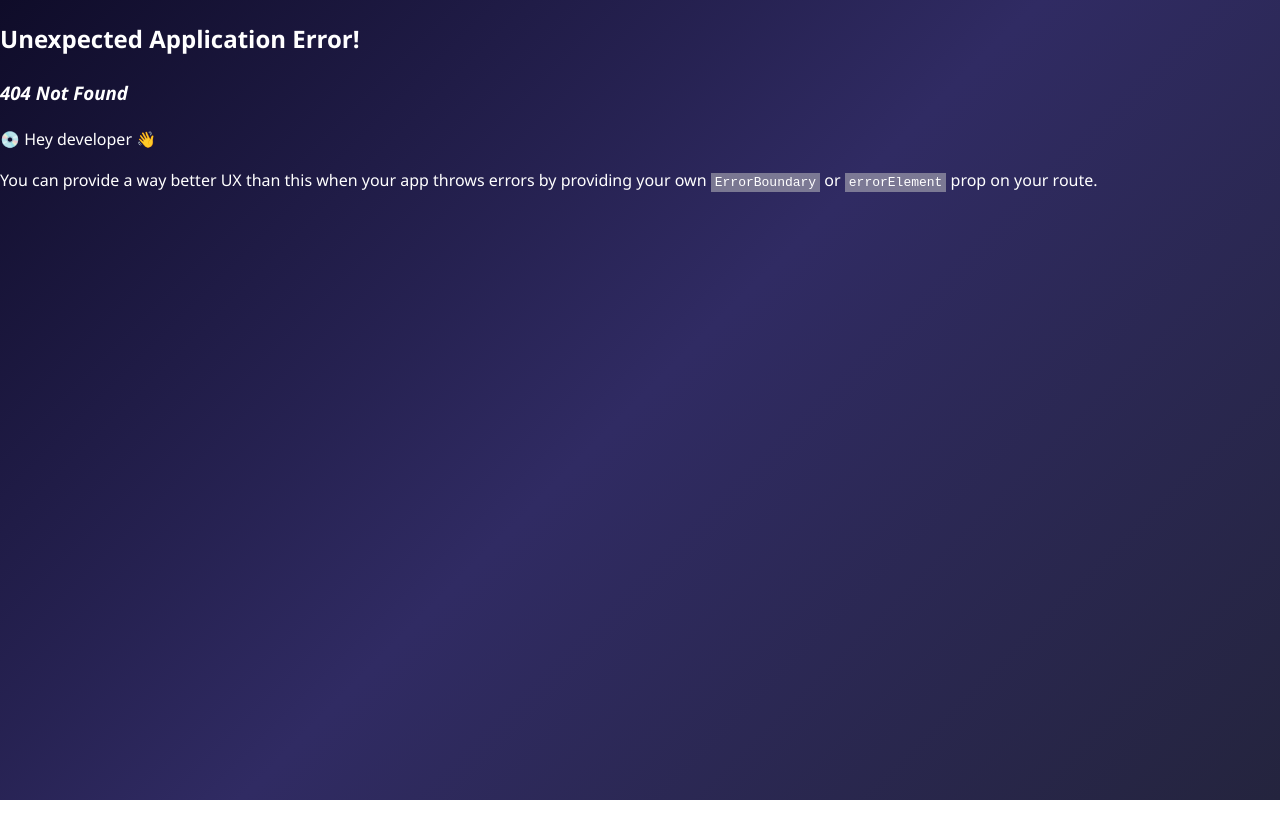
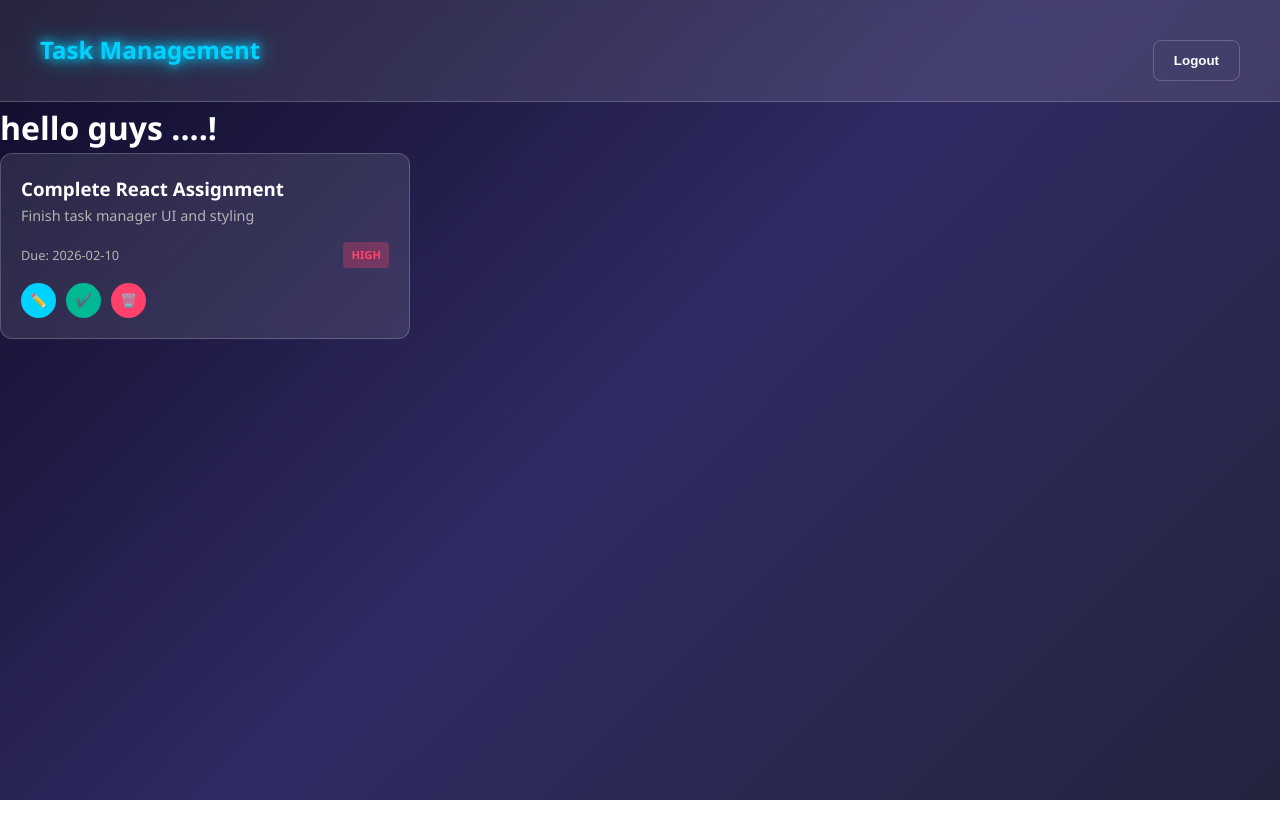
Before and after one commit to jignesh3500/student-task, a React (Vite) app: page /dashboard in a window 1280 px wide. Before the commit this address had no page. Built offline with nearby package versions, Linux system fonts and the light colour scheme; sample sign-in values are in the browser's storage.

Commit message:
[g][added two files]

```diff
--- a/src/App.jsx
+++ b/src/App.jsx
@@ -4,18 +4,41 @@ import viteLogo from '/vite.svg'
 import Header from './components/Header'
 import Register from './pages/register'
 import Login from './pages/Login'
-import { createBrowserRouter, RouterProvider } from 'react-router-dom'
+import { createBrowserRouter, RouterProvider } from 'react-router-dom';
+import { Navigate} from 'react-router-dom'
+import Dashboard from "./pages/Dashboard";
+import AuthGuard from "./auth/AuthGuard";
 
-
+const DefaultRouter =()=>{
+  const loginData =JSON.parse(localStorage.getItem('loginData'));
+  if(loginData){
+    return <Navigate to="/dashboard" replace/>
+  }
+      return <Navigate to="/login" replace/>
+}
 function App() {
   const router =createBrowserRouter([
     {
+      path:"/",
+      element: <DefaultRouter/>
+    },
+    {
       path: "/login",
-      element:<Login />
+      element:<AuthGuard required ={false}>
+      <Login />
+      </AuthGuard>
     },
     {
        path: "/register",
-      element:<Register />
+      element:<AuthGuard required ={false}>
+        <Register/>
+        </AuthGuard>
+    },
+    {
+       path: "/dashboard",
+      element:<AuthGuard required ={true}>
+        <Dashboard />
+        </AuthGuard>
     }
   ])
 
--- /dev/null
+++ b/src/auth/AuthGuard.jsx
@@ -0,0 +1,22 @@
+import { Navigate } from "react-router-dom";
+
+const AuthGuard = ({
+    children,
+    required = true,
+    redirectTo = "/Login"
+}) => {
+  const loginData = JSON.parse(localStorage.getItem("loginData"));
+  const isAuthenticated = !!loginData;
+
+  if (required && !isAuthenticated) {
+    return <Navigate to={redirectTo} replace />;
+  }
+
+  if (!required && isAuthenticated) {
+    return <Navigate to="/dashboard" replace />;
+  }
+
+  return children;
+};
+
+export default AuthGuard;
--- /dev/null
+++ b/src/components/Navbar.jsx
@@ -0,0 +1,19 @@
+function Navbar({ title, onLogout }) {
+  return (
+    <nav className="navbar">
+      <div className="navbar-brand">
+        <h1>{title} </h1>
+      </div>
+
+      <div className="navbar-actions">
+        {/* <button className="btn-primary">Add Task</button> */}
+
+        <button className="btn-secondary" onClick={onLogout}>
+          Logout
+        </button>
+      </div>
+    </nav>
+  );
+}
+
+export default Navbar;
--- /dev/null
+++ b/src/components/TaskList.jsx
@@ -0,0 +1,47 @@
+import React from "react";
+
+const TaskList = () => {
+  return (
+    <>
+      <div className="task-grid">
+        <div className="task-card" style={{ position: "relative" }}>
+          <h3>Complete React Assignment</h3>
+          <p>Finish task manager UI and styling</p>
+
+          <div className="task-meta">
+            <span>Due: 2026-02-10</span>
+            <span className="priority-badge priority-high">High</span>
+          </div>
+
+          <div className="task-actions">
+            <button
+              className="btn-icon"
+              style={{ background: "#00d2ff" }}
+              title="Edit Task"
+            >
+              ✏️
+            </button>
+
+            <button
+              className="btn-icon"
+              style={{ background: "#00b894" }}
+              title="Mark Complete"
+            >
+              ✔️
+            </button>
+
+            <button
+              className="btn-icon"
+              style={{ background: "#ff416c" }}
+              title="Delete Task"
+            >
+              🗑️
+            </button>
+          </div>
+        </div>
+      </div>
+    </>
+  );
+};
+
+export default TaskList;
--- a/src/index.css
+++ b/src/index.css
@@ -1,4 +1,290 @@
-.error-msg{
+/* .from-container {
+    background-color: aqua;
+    height: 100%;
+    width: 200%;
+} */
+
+* {
+  margin: 0;
+  padding: 0;
+  box-sizing: border-box;
+}
+
+body {
+  font-family: "Inter", sans-serif;
+  background: linear-gradient(to right, #24243e, #302b63, #0f0c29);
+  color: #ffffff;
+  min-height: 100vh;
+}
+
+#root {
+  min-height: 100vh;
+  display: flex;
+  flex-direction: column;
+}
+
+.navbar {
+  display: flex;
+  justify-content: space-between;
+  align-items: center;
+  padding: 20px 40px;
+  background: rgba(255, 255, 255, 0.1);
+  backdrop-filter: blur(10px);
+  -webkit-backdrop-filter: blur(10px);
+  border-bottom: 1px solid rgba(255, 255, 255, 0.2);
+  margin-bottom: 0;
+  width: 100%;
+  flex-shrink: 0;
+}
+
+.navbar-brand {
+  display: flex;
+  align-items: center;
+}
+
+.navbar-brand h1 {
+  font-size: 1.5rem;
+  font-weight: 600;
+  color: #00d2ff;
+  text-shadow:
+    0 0 10px #00d2ff,
+    0 0 20px #00d2ff;
+  margin: 0;
+  line-height: 1.2;
+}
+
+.navbar-actions {
+  display: flex;
+  gap: 25px;
+  align-items: center;
+}
+
+button {
+  cursor: pointer;
+  padding: 12px 20px;
+  border-radius: 8px;
+  border: none;
+  font-weight: 600;
+  transition: all 0.3s ease;
+}
+
+.btn-primary {
+  background: #00d2ff;
+  color: #000;
+}
+
+.btn-primary:hover {
+  box-shadow:
+    0 0 10px #00d2ff,
+    0 0 20px #00d2ff;
+  transform: translateY(-2px);
+}
+
+.btn-secondary {
+  background: transparent;
+  border: 1px solid rgba(255, 255, 255, 0.2);
+  color: #ffffff;
+  margin-top: 20px;
+}
+
+.btn-secondary:hover {
+  background: rgba(255, 255, 255, 0.1);
+}
+
+/* ---------------------------------- Task CSS -------------------------------- */
+
+.page-center {
+  display: flex;
+  justify-content: center;
+  align-items: center;
+  min-height: 100vh;
+  width: 100%;
+}
+
+.container {
+  width: 95%;
+  max-width: 1800px;
+  margin: 0 auto;
+  padding: 20px;
+}
+
+.auth-container {
+  background: rgba(255, 255, 255, 0.1);
+  backdrop-filter: blur(10px);
+  -webkit-backdrop-filter: blur(10px);
+  border: 1px solid rgba(255, 255, 255, 0.2);
+  border-radius: 16px;
+  padding: 40px;
+  width: 100%;
+  max-width: 400px;
+  box-shadow: 0 8px 32px rgba(0, 0, 0, 0.37);
+  text-align: center;
+}
+
+.auth-container h2 {
+  margin-bottom: 20px;
+  font-weight: 600;
+  text-transform: uppercase;
+  letter-spacing: 1px;
+}
+
+form {
+  display: flex;
+  flex-direction: column;
+  gap: 15px;
+}
+
+input,
+textarea,
+select {
+  background: rgba(255, 255, 255, 0.05);
+  border: 1px solid rgba(255, 255, 255, 0.2);
+  border-radius: 8px;
+  padding: 12px 15px;
+  width: 100%;
+  color: #ffffff;
+  font-size: 1rem;
+  outline: none;
+  transition: all 0.3s ease;
+}
+
+select option {
+  background-color: #1a1a2e;
+  color: #fff;
+}
+
+input:focus,
+textarea:focus,
+select:focus {
+  border-color: #00d2ff;
+  box-shadow: 0 0 8px rgba(0, 210, 255, 0.3);
+}
+
+input::placeholder,
+textarea::placeholder {
+  color: #b3b3b3;
+}
+
+.link {
+  margin-top: 15px;
+  color: #b3b3b3;
+  font-size: 0.9rem;
+}
+
+.link a {
+  color: #00d2ff;
+  font-weight: bold;
+  text-decoration: none;
+  margin-left: 5px;
+  transition: all 0.3s ease;
+}
+
+.link a:hover {
+  color: #ffffff;
+  text-decoration: underline;
+  text-shadow: 0 0 10px #00d2ff;
+}
+
+.task-grid {
+  display: grid;
+  grid-template-columns: repeat(auto-fill, minmax(350px, 1fr));
+  gap: 25px;
+  width: 100%;
+}
+
+.task-card {
+  background: rgba(255, 255, 255, 0.1);
+  backdrop-filter: blur(5px);
+  border: 1px solid rgba(255, 255, 255, 0.2);
+  border-radius: 12px;
+  padding: 20px;
+  transition: transform 0.3s ease;
+}
+
+.task-card:hover {
+  transform: translateY(-5px);
+  box-shadow: 0 5px 15px rgba(0, 0, 0, 0.3);
+}
+
+.task-card.completed {
+  opacity: 0.7;
+  border-color: #00b894;
+}
+
+.task-card p {
+  color: #b3b3b3;
+  font-size: 0.9rem;
+  margin-bottom: 15px;
+}
+
+.task-meta {
+  display: flex;
+  justify-content: space-between;
+  align-items: center;
+  font-size: 0.8rem;
+  color: #b3b3b3;
+}
+
+.priority-badge {
+  padding: 4px 8px;
+  border-radius: 4px;
+  font-size: 0.7rem;
+  font-weight: bold;
+  text-transform: uppercase;
+}
+
+.priority-high {
+  background: rgba(255, 65, 108, 0.3);
+  color: #ff416c;
+}
+
+.priority-medium {
+  background: rgba(255, 206, 86, 0.3);
+  color: #ffce56;
+}
+
+.priority-low {
+  background: rgba(0, 184, 148, 0.3);
+  color: #00b894;
+}
+
+.task-actions {
+  display: flex;
+  gap: 10px;
+  margin-top: 15px;
+}
+
+.btn-icon {
+  width: 35px;
+  height: 35px;
+  padding: 8px;
+  border-radius: 50%;
+  display: flex;
+  align-items: center;
+  justify-content: center;
+}
+
+.modal-overlay {
+  position: fixed;
+  inset: 0;
+  background: rgba(0, 0, 0, 0.6);
+  backdrop-filter: blur(5px);
+  display: flex;
+  justify-content: center;
+  align-items: center;
+  z-index: 1000;
+}
+
+.modal-content {
+  background: #1a1a2e;
+  border: 1px solid rgba(255, 255, 255, 0.2);
+  padding: 30px;
+  border-radius: 16px;
+  width: 90%;
+  max-width: 500px;
+}
+
+.error-msg {
   color: red;
   font-size: 0.8rem;
   margin-top: 5px;
--- /dev/null
+++ b/src/pages/Dashboard.jsx
@@ -0,0 +1,28 @@
+import React from 'react'
+import Navbar from '../components/Navbar'
+import { useNavigate } from 'react-router-dom'
+import TaskList from '../components/TaskList'
+
+const Dashboard =() => {
+const navigate = useNavigate()
+
+  const handleLogout=()=>{
+        console.log('click from dashboard')
+        localStorage.removeItem('loginData')
+        localStorage.removeItem('authData')
+        // localStorage.clear()
+        navigate('/login')
+  }
+
+  return (
+    <div>
+      <Navbar title="Task Management" onLogout={handleLogout}/>
+        <h1>
+            hello guys ....!
+        </h1>
+        <TaskList/>
+    </div>
+  )
+}
+
+export default Dashboard
--- a/src/pages/Login.jsx
+++ b/src/pages/Login.jsx
@@ -1,35 +1,109 @@
-import { Link } from "react-router-dom";
+import { useState } from "react";
+import { useNavigate } from "react-router-dom";
 import "./Login.css";
 
 const Login = () => {
+  const navigate = useNavigate();
+  const [loginData, setLoginData] = useState({
+    email: "",
+    password: "",
+  });
+
+  const [errors, setErrors] = useState({});
+
+
+  const handleInputChange = (e) => {
+    setLoginData({
+      ...loginData,
+      [e.target.name]: e.target.value,
+    });
+
+    setErrors({
+      ...errors,
+      [e.target.name]: "",
+    });
+  };
+
+
+  const validate = () => {
+    const newErrors = {};
+
+    if (!loginData.email.trim()) {
+      newErrors.email = "Email is required.";
+    } else if (!/^[^\s@]+@[^\s@]+\.[^\s@]+$/.test(loginData.email)) {
+      newErrors.email = "Email is invalid";
+    }
+
+    if (!loginData.password.trim()) {
+      newErrors.password = "Password is required.";
+    } else if (loginData.password.length < 6) {
+      newErrors.password = "Minimum 6 characters required";
+    }
+
+    setErrors(newErrors);
+    return Object.keys(newErrors).length === 0;
+  };
+
+  const handleSubmit = (e) => {
+    e.preventDefault();
+
+    if (validate()) {
+      const user = JSON.parse(localStorage.getItem("authData"));
+      if(user && loginData.email === user.email && loginData.password ===user.password){
+        localStorage.setItem("loginData",JSON.stringify(loginData));
+      navigate("/Dashboard")
+    }
+
+    else{
+      alert('invalid email or password')
+    }
+  }
+  else{
+    alert('Somthing went wrong!')
+  }
+}
   return (
     <div className="form-container">
-      <h1 className="form-title">Welcome Back</h1>
-      <form>
+      <h1 className="form-title">LOGIN</h1>
+
+      <form onSubmit={handleSubmit}>
+        {/* Email */}
         <div className="form-group">
           <label htmlFor="email">Email Address</label>
           <input
             type="email"
             id="email"
             name="email"
+            value={loginData.email}
             placeholder="Enter your email"
+            onChange={handleInputChange}
           />
+          {errors.email && <span className="error">{errors.email}</span>}
         </div>
+
+        {/* Password */}
         <div className="form-group">
           <label htmlFor="password">Password</label>
           <input
             type="password"
             id="password"
             name="password"
+            value={loginData.password}
             placeholder="Enter your password"
+            onChange={handleInputChange}
           />
+          {errors.password && (
+            <span className="error">{errors.password}</span>
+          )}
         </div>
+
         <button type="submit" className="btn-primary">
-          Submit
+          Login
         </button>
       </form>
+
       <p className="link-text">
-        don't have an account? <Link to="/register" >Register here</Link>
+        Don't have an account? <a href="/Register">Register here</a>
       </p>
     </div>
   );
--- a/src/pages/Register.jsx
+++ b/src/pages/Register.jsx
@@ -59,7 +59,6 @@ const Register = () => {
     [e.target.name]:""
   })
   };
-
 
   const handleSubmit = (e) =>{
     e.preventDefault();
```
Lines whose indentation alone changed are shown as unchanged.
